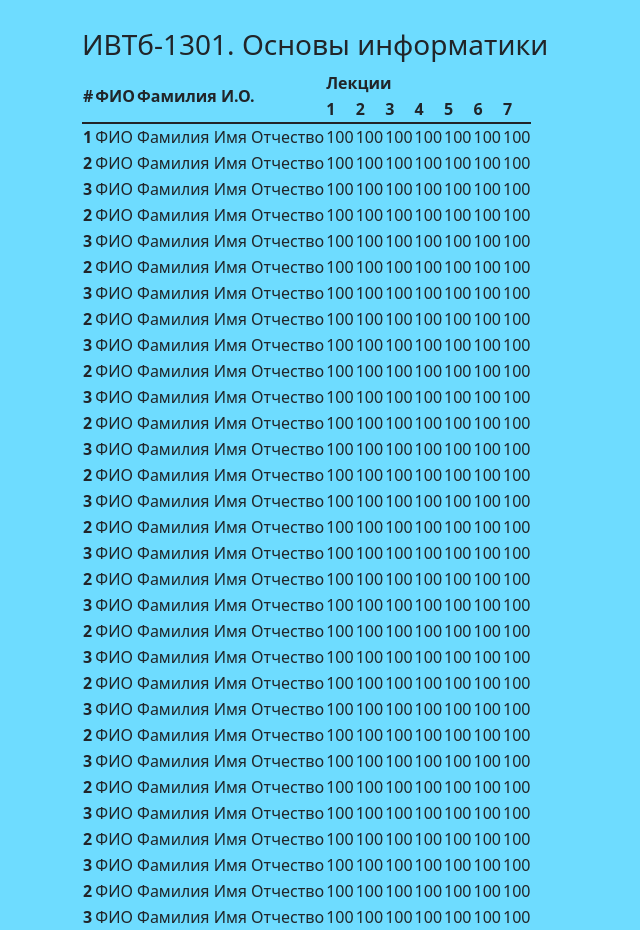
After one commit to DDISB/VYATGU-system-for-recording-current-student-progress, a Django app: template SITE/SFRCSP/ElectronicJournal/templates/ElectronicJournal/table.html in a window 1280 px wide. The commit adds this page. Shown: the whole page, without its empty margins (0-640 px from the left). Run offline with Django 5.2, Linux system fonts and the light colour scheme; the template is opened without the code that fills it, so the values that code supplies are empty.

```diff
--- /dev/null
+++ b/SITE/SFRCSP/ElectronicJournal/static/ElectronicJournal/css/journal.css
@@ -0,0 +1,13 @@
+body {
+  background-color: rgb(110, 220, 255);
+}
+.btn-info {
+  background-color: rgb(110, 220, 255);
+  color: black;
+}
+h3 {
+  margin-top: 1em;
+}
+table {
+  border-radius: 1em;
+}
--- a/SITE/SFRCSP/ElectronicJournal/templates/ElectronicJournal/base.html
+++ b/SITE/SFRCSP/ElectronicJournal/templates/ElectronicJournal/base.html
@@ -11,8 +11,9 @@
 </head>
 <body>
   <main>
-    {% block main %}
-    {% endblock %}
+    {% block nav %} {% endblock %}
+
+    {% block main %} {% endblock %}
   </main>
 </body>
 </html>
--- /dev/null
+++ b/SITE/SFRCSP/ElectronicJournal/templates/ElectronicJournal/table.html
@@ -0,0 +1,432 @@
+{% extends 'ElectronicJournal/base.html' %}
+{% load static %}
+
+{% block head %}
+    <!--Подключение Bootstrap-->
+    <!-- CSS -->
+    <link
+      href="https://cdn.jsdelivr.net/npm/bootstrap@5.3.2/dist/css/bootstrap.min.css"
+      rel="stylesheet"
+      integrity="sha384-T3c6CoIi6uLrA9TneNEoa7RxnatzjcDSCmG1MXxSR1GAsXEV/Dwwykc2MPK8M2HN"
+      crossorigin="anonymous"
+    />
+    <link rel="stylesheet" href="{% static 'ElectronicJournal\css\journal.css' %}">
+    <!-- JS -->
+    <script
+      src="https://cdn.jsdelivr.net/npm/bootstrap@5.3.2/dist/js/bootstrap.bundle.min.js"
+      integrity="sha384-C6RzsynM9kWDrMNeT87bh95OGNyZPhcTNXj1NW7RuBCsyN/o0jlpcV8Qyq46cDfL"
+      crossorigin="anonymous"
+    ></script>
+{% endblock %}
+
+
+
+
+{% block main %}
+    <div class="container">
+      <div class="row">
+        <div class="col-lg-12 mx-auto">
+          <!-- Таблица -->
+          <table>
+            <h3>ИВТб-1301. Основы информатики</h3>
+            <thead>
+              <tr>
+                <th rowspan="2">#</th>
+                <th rowspan="2">ФИО</th>
+                <th rowspan="2">Фамилия И.О.</th>
+                <th colspan="8">Лекции</th>
+              </tr>
+              <tr>
+                <th>1</th>
+                <th>2</th>
+                <th>3</th>
+                <th>4</th>
+                <th>5</th>
+                <th>6</th>
+                <th>7</th>
+              </tr>
+            </thead>
+            <tbody class="table-group-divider">
+              <tr>
+                <th>1</th>
+                <td>ФИО</td>
+                <td>Фамилия Имя Отчество</td>
+                <td>100</td>
+                <td>100</td>
+                <td>100</td>
+                <td>100</td>
+                <td>100</td>
+                <td>100</td>
+                <td>100</td>
+              </tr>
+              <tr>
+                <th>2</th>
+                <td>ФИО</td>
+                <td>Фамилия Имя Отчество</td>
+                <td>100</td>
+                <td>100</td>
+                <td>100</td>
+                <td>100</td>
+                <td>100</td>
+                <td>100</td>
+                <td>100</td>
+              </tr>
+              <tr>
+                <th>3</th>
+                <td>ФИО</td>
+                <td>Фамилия Имя Отчество</td>
+                <td>100</td>
+                <td>100</td>
+                <td>100</td>
+                <td>100</td>
+                <td>100</td>
+                <td>100</td>
+                <td>100</td>
+              </tr>
+              <tr>
+                <th>2</th>
+                <td>ФИО</td>
+                <td>Фамилия Имя Отчество</td>
+                <td>100</td>
+                <td>100</td>
+                <td>100</td>
+                <td>100</td>
+                <td>100</td>
+                <td>100</td>
+                <td>100</td>
+              </tr>
+              <tr>
+                <th>3</th>
+                <td>ФИО</td>
+                <td>Фамилия Имя Отчество</td>
+                <td>100</td>
+                <td>100</td>
+                <td>100</td>
+                <td>100</td>
+                <td>100</td>
+                <td>100</td>
+                <td>100</td>
+              </tr>
+              <tr>
+                <th>2</th>
+                <td>ФИО</td>
+                <td>Фамилия Имя Отчество</td>
+                <td>100</td>
+                <td>100</td>
+                <td>100</td>
+                <td>100</td>
+                <td>100</td>
+                <td>100</td>
+                <td>100</td>
+              </tr>
+              <tr>
+                <th>3</th>
+                <td>ФИО</td>
+                <td>Фамилия Имя Отчество</td>
+                <td>100</td>
+                <td>100</td>
+                <td>100</td>
+                <td>100</td>
+                <td>100</td>
+                <td>100</td>
+                <td>100</td>
+              </tr>
+              <tr>
+                <th>2</th>
+                <td>ФИО</td>
+                <td>Фамилия Имя Отчество</td>
+                <td>100</td>
+                <td>100</td>
+                <td>100</td>
+                <td>100</td>
+                <td>100</td>
+                <td>100</td>
+                <td>100</td>
+              </tr>
+              <tr>
+                <th>3</th>
+                <td>ФИО</td>
+                <td>Фамилия Имя Отчество</td>
+                <td>100</td>
+                <td>100</td>
+                <td>100</td>
+                <td>100</td>
+                <td>100</td>
+                <td>100</td>
+                <td>100</td>
+              </tr>
+              <tr>
+                <th>2</th>
+                <td>ФИО</td>
+                <td>Фамилия Имя Отчество</td>
+                <td>100</td>
+                <td>100</td>
+                <td>100</td>
+                <td>100</td>
+                <td>100</td>
+                <td>100</td>
+                <td>100</td>
+              </tr>
+              <tr>
+                <th>3</th>
+                <td>ФИО</td>
+                <td>Фамилия Имя Отчество</td>
+                <td>100</td>
+                <td>100</td>
+                <td>100</td>
+                <td>100</td>
+                <td>100</td>
+                <td>100</td>
+                <td>100</td>
+              </tr>
+              <tr>
+                <th>2</th>
+                <td>ФИО</td>
+                <td>Фамилия Имя Отчество</td>
+                <td>100</td>
+                <td>100</td>
+                <td>100</td>
+                <td>100</td>
+                <td>100</td>
+                <td>100</td>
+                <td>100</td>
+              </tr>
+              <tr>
+                <th>3</th>
+                <td>ФИО</td>
+                <td>Фамилия Имя Отчество</td>
+                <td>100</td>
+                <td>100</td>
+                <td>100</td>
+                <td>100</td>
+                <td>100</td>
+                <td>100</td>
+                <td>100</td>
+              </tr>
+              <tr>
+                <th>2</th>
+                <td>ФИО</td>
+                <td>Фамилия Имя Отчество</td>
+                <td>100</td>
+                <td>100</td>
+                <td>100</td>
+                <td>100</td>
+                <td>100</td>
+                <td>100</td>
+                <td>100</td>
+              </tr>
+              <tr>
+                <th>3</th>
+                <td>ФИО</td>
+                <td>Фамилия Имя Отчество</td>
+                <td>100</td>
+                <td>100</td>
+                <td>100</td>
+                <td>100</td>
+                <td>100</td>
+                <td>100</td>
+                <td>100</td>
+              </tr>
+              <tr>
+                <th>2</th>
+                <td>ФИО</td>
+                <td>Фамилия Имя Отчество</td>
+                <td>100</td>
+                <td>100</td>
+                <td>100</td>
+                <td>100</td>
+                <td>100</td>
+                <td>100</td>
+                <td>100</td>
+              </tr>
+              <tr>
+                <th>3</th>
+                <td>ФИО</td>
+                <td>Фамилия Имя Отчество</td>
+                <td>100</td>
+                <td>100</td>
+                <td>100</td>
+                <td>100</td>
+                <td>100</td>
+                <td>100</td>
+                <td>100</td>
+              </tr>
+              <tr>
+                <th>2</th>
+                <td>ФИО</td>
+                <td>Фамилия Имя Отчество</td>
+                <td>100</td>
+                <td>100</td>
+                <td>100</td>
+                <td>100</td>
+                <td>100</td>
+                <td>100</td>
+                <td>100</td>
+              </tr>
+              <tr>
+                <th>3</th>
+                <td>ФИО</td>
+                <td>Фамилия Имя Отчество</td>
+                <td>100</td>
+                <td>100</td>
+                <td>100</td>
+                <td>100</td>
+                <td>100</td>
+                <td>100</td>
+                <td>100</td>
+              </tr>
+              <tr>
+                <th>2</th>
+                <td>ФИО</td>
+                <td>Фамилия Имя Отчество</td>
+                <td>100</td>
+                <td>100</td>
+                <td>100</td>
+                <td>100</td>
+                <td>100</td>
+                <td>100</td>
+                <td>100</td>
+              </tr>
+              <tr>
+                <th>3</th>
+                <td>ФИО</td>
+                <td>Фамилия Имя Отчество</td>
+                <td>100</td>
+                <td>100</td>
+                <td>100</td>
+                <td>100</td>
+                <td>100</td>
+                <td>100</td>
+                <td>100</td>
+              </tr>
+              <tr>
+                <th>2</th>
+                <td>ФИО</td>
+                <td>Фамилия Имя Отчество</td>
+                <td>100</td>
+                <td>100</td>
+                <td>100</td>
+                <td>100</td>
+                <td>100</td>
+                <td>100</td>
+                <td>100</td>
+              </tr>
+              <tr>
+                <th>3</th>
+                <td>ФИО</td>
+                <td>Фамилия Имя Отчество</td>
+                <td>100</td>
+                <td>100</td>
+                <td>100</td>
+                <td>100</td>
+                <td>100</td>
+                <td>100</td>
+                <td>100</td>
+              </tr>
+              <tr>
+                <th>2</th>
+                <td>ФИО</td>
+                <td>Фамилия Имя Отчество</td>
+                <td>100</td>
+                <td>100</td>
+                <td>100</td>
+                <td>100</td>
+                <td>100</td>
+                <td>100</td>
+                <td>100</td>
+              </tr>
+              <tr>
+                <th>3</th>
+                <td>ФИО</td>
+                <td>Фамилия Имя Отчество</td>
+                <td>100</td>
+                <td>100</td>
+                <td>100</td>
+                <td>100</td>
+                <td>100</td>
+                <td>100</td>
+                <td>100</td>
+              </tr>
+              <tr>
+                <th>2</th>
+                <td>ФИО</td>
+                <td>Фамилия Имя Отчество</td>
+                <td>100</td>
+                <td>100</td>
+                <td>100</td>
+                <td>100</td>
+                <td>100</td>
+                <td>100</td>
+                <td>100</td>
+              </tr>
+              <tr>
+                <th>3</th>
+                <td>ФИО</td>
+                <td>Фамилия Имя Отчество</td>
+                <td>100</td>
+                <td>100</td>
+                <td>100</td>
+                <td>100</td>
+                <td>100</td>
+                <td>100</td>
+                <td>100</td>
+              </tr>
+              <tr>
+                <th>2</th>
+                <td>ФИО</td>
+                <td>Фамилия Имя Отчество</td>
+                <td>100</td>
+                <td>100</td>
+                <td>100</td>
+                <td>100</td>
+                <td>100</td>
+                <td>100</td>
+                <td>100</td>
+              </tr>
+              <tr>
+                <th>3</th>
+                <td>ФИО</td>
+                <td>Фамилия Имя Отчество</td>
+                <td>100</td>
+                <td>100</td>
+                <td>100</td>
+                <td>100</td>
+                <td>100</td>
+                <td>100</td>
+                <td>100</td>
+              </tr>
+              <tr>
+                <th>2</th>
+                <td>ФИО</td>
+                <td>Фамилия Имя Отчество</td>
+                <td>100</td>
+                <td>100</td>
+                <td>100</td>
+                <td>100</td>
+                <td>100</td>
+                <td>100</td>
+                <td>100</td>
+              </tr>
+              <tr>
+                <th>3</th>
+                <td>ФИО</td>
+                <td>Фамилия Имя Отчество</td>
+                <td>100</td>
+                <td>100</td>
+                <td>100</td>
+                <td>100</td>
+                <td>100</td>
+                <td>100</td>
+                <td>100</td>
+              </tr>
+            </tbody>
+          </table>
+        </div>
+      </div>
+    </div>
+  {% endblock %}
+  <script>
+    const ElementTable = document.querySelector("table");
+    ElementTable.setAttribute("class", "table table-bordered table-hover");
+  </script>
+</html>
--- /dev/null
+++ b/SITE/SFRCSP/ElectronicJournal/templates/ElectronicJournal/test.html
@@ -0,0 +1,6 @@
+{% extends 'ElectronicJournal/base.html' %}
+{% load static %}
+
+{% block main %}
+  {{ student.firstname }}
+{% endblock %}
--- a/SITE/SFRCSP/ElectronicJournal/urls.py
+++ b/SITE/SFRCSP/ElectronicJournal/urls.py
@@ -4,7 +4,6 @@ from django.urls import path, re_path
 from . import views
 
 urlpatterns = [
-  path('test', views.TableTestingDef),
   path('journal', views.JournalDef, name='Journal'),
   path('', views.MainPageDef, name='mainPage'),
 ]
```
Also changed, not shown: SITE/SFRCSP/ElectronicJournal/admin.py (+7 -1 lines), SITE/SFRCSP/ElectronicJournal/templates/ElectronicJournal/student Journal.html (added, +54 -0 lines), SITE/SFRCSP/ElectronicJournal/views.py (+28 -22 lines), SITE/SFRCSP/authentication/forms.py (+8 -2 lines), SITE/SFRCSP/authentication/static/authentication/css/login.css (added, +18 -0 lines), SITE/SFRCSP/authentication/templates/authentication/login.html (+46 -6 lines), SITE/SFRCSP/authentication/views.py (+10 -5 lines), SITE/SFRCSP/authentication/static/authentication/img/AdobeStock_253674721.jpeg (added), Временно/Project SRCSP/loginV2.html (renamed from Временно/Project SRCSP/login.html).
